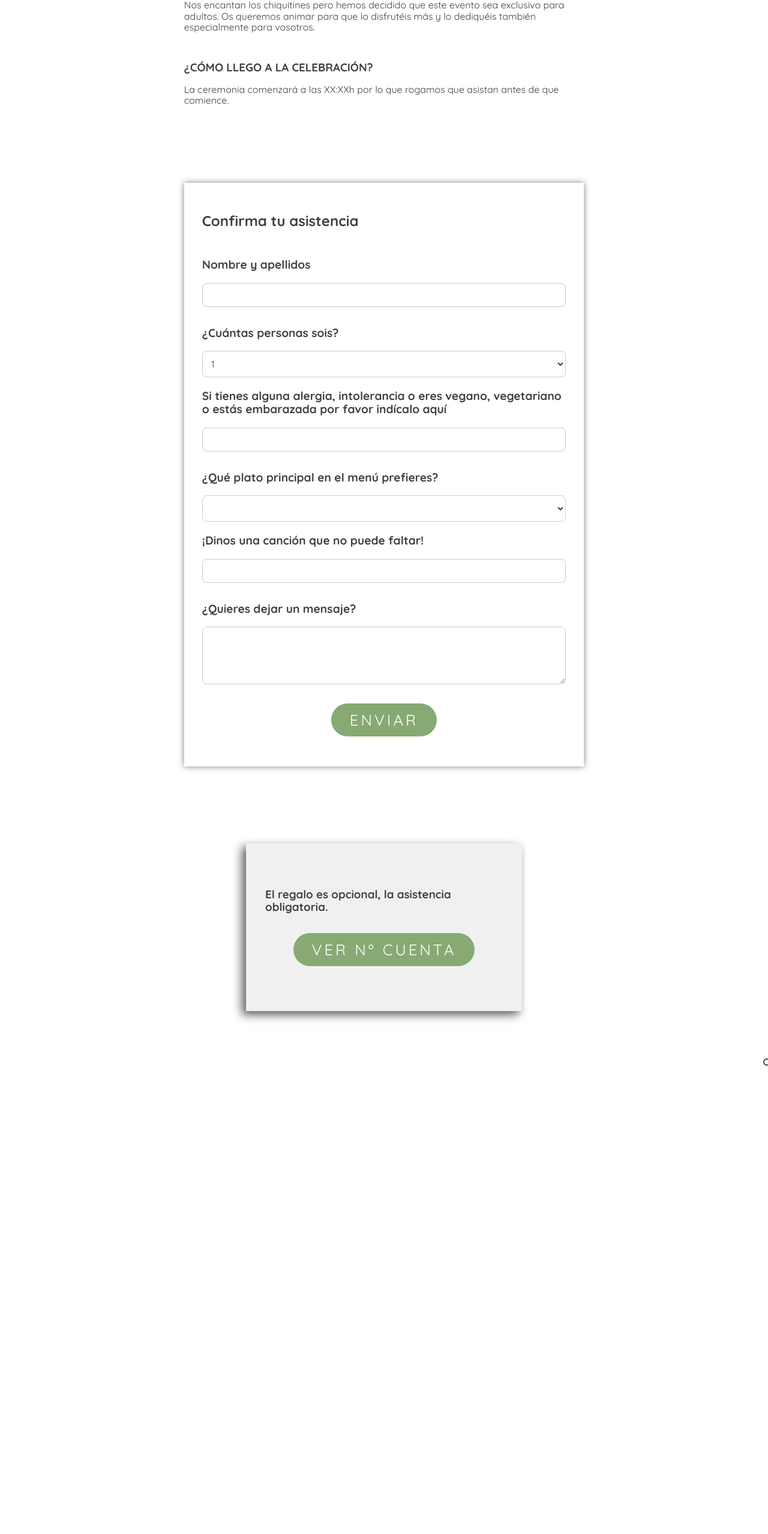
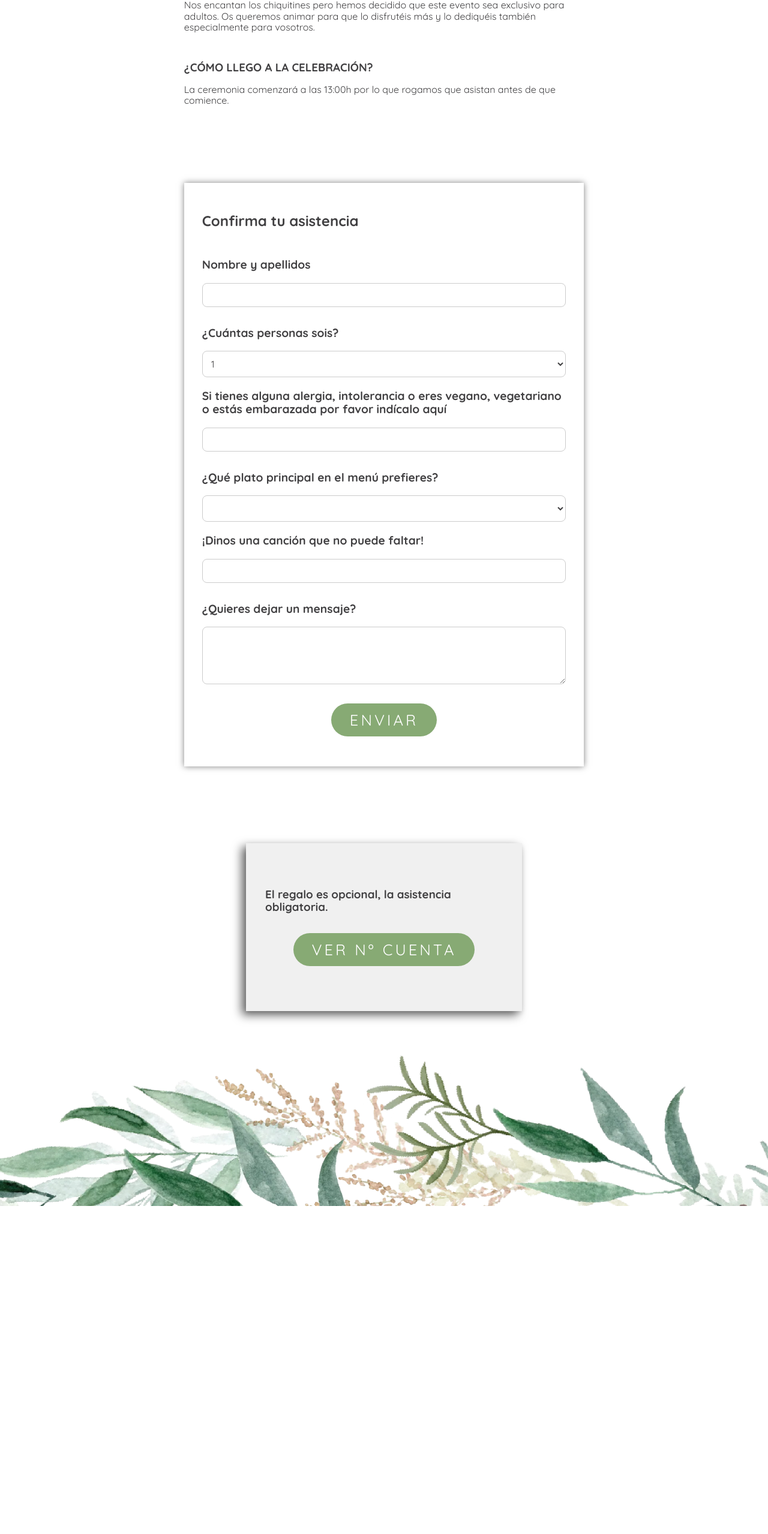
Before and after one commit to danigonlinea/wedding.github.io, a Vue app: page / in a window 1280 px wide. Shown: the part 2715-5273 px from the top of the page at 60% size. After the commit the page ends 4729 px from the top, so only its background shows below. Built offline with nearby package versions, Linux system fonts and the light colour scheme.

Commit message:
fix: horizontal style when introducing container for floating button play song

```diff
--- a/src/components/invitation/weddingInfo.vue
+++ b/src/components/invitation/weddingInfo.vue
@@ -20,7 +20,7 @@
     <div class="wedding-qa">
       <h3 class="wedding-q">¿Cómo llego a la celebración?</h3>
       <p class="wedding-a">
-        La ceremonia comenzará a las XX:XXh por lo que rogamos que asistan antes
+        La ceremonia comenzará a las 13:00h por lo que rogamos que asistan antes
         de que comience.
       </p>
     </div>
--- a/src/components/invitation/weddingSongPlayer.vue
+++ b/src/components/invitation/weddingSongPlayer.vue
@@ -1,5 +1,5 @@
 <template>
-  <div class="container">
+  <div>
     <audio ref="audio" :src="audioSource"></audio>
     <button
       :class="['float-button', { playing: isPlaying }]"
@@ -41,12 +41,6 @@ export default {
 </script>
 
 <style scoped>
-.container {
-  position: relative;
-  width: 100%;
-  height: 100vh;
-}
-
 .float-button {
   position: fixed;
   bottom: 20px;
```
